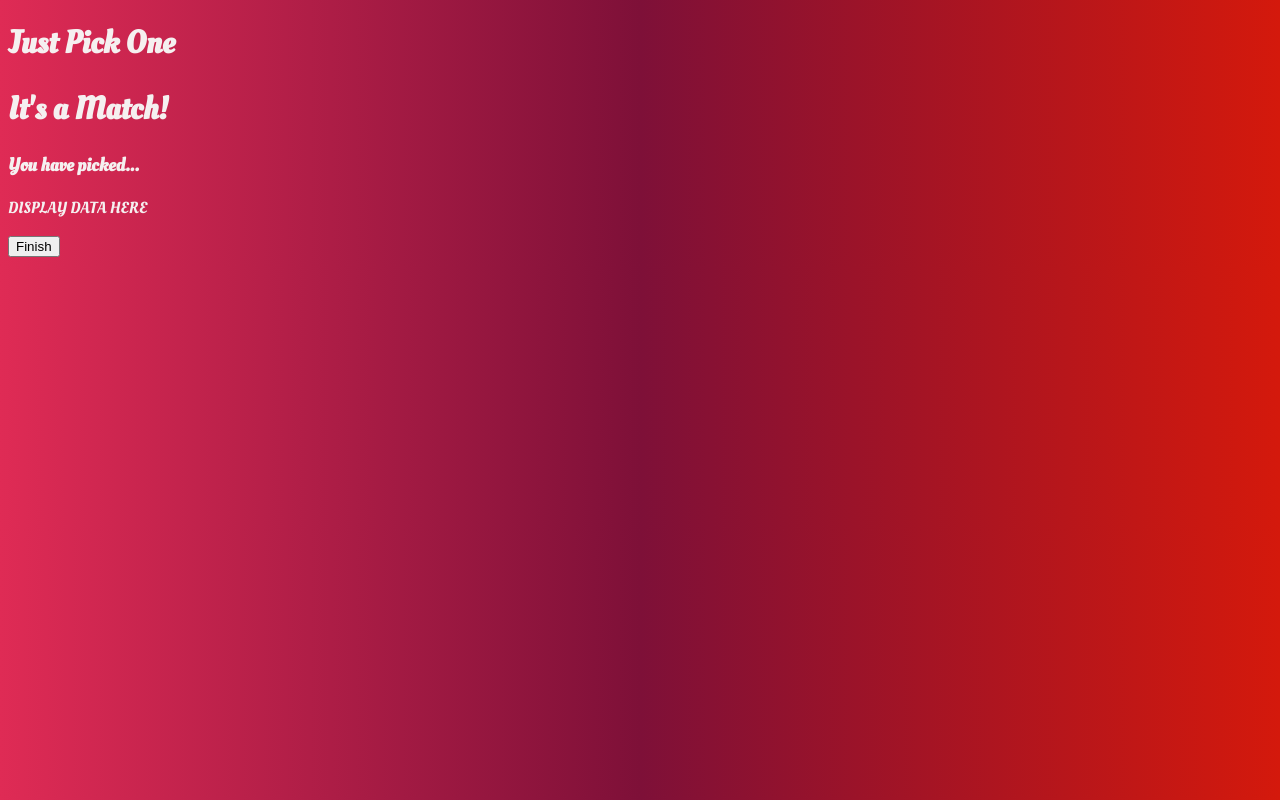
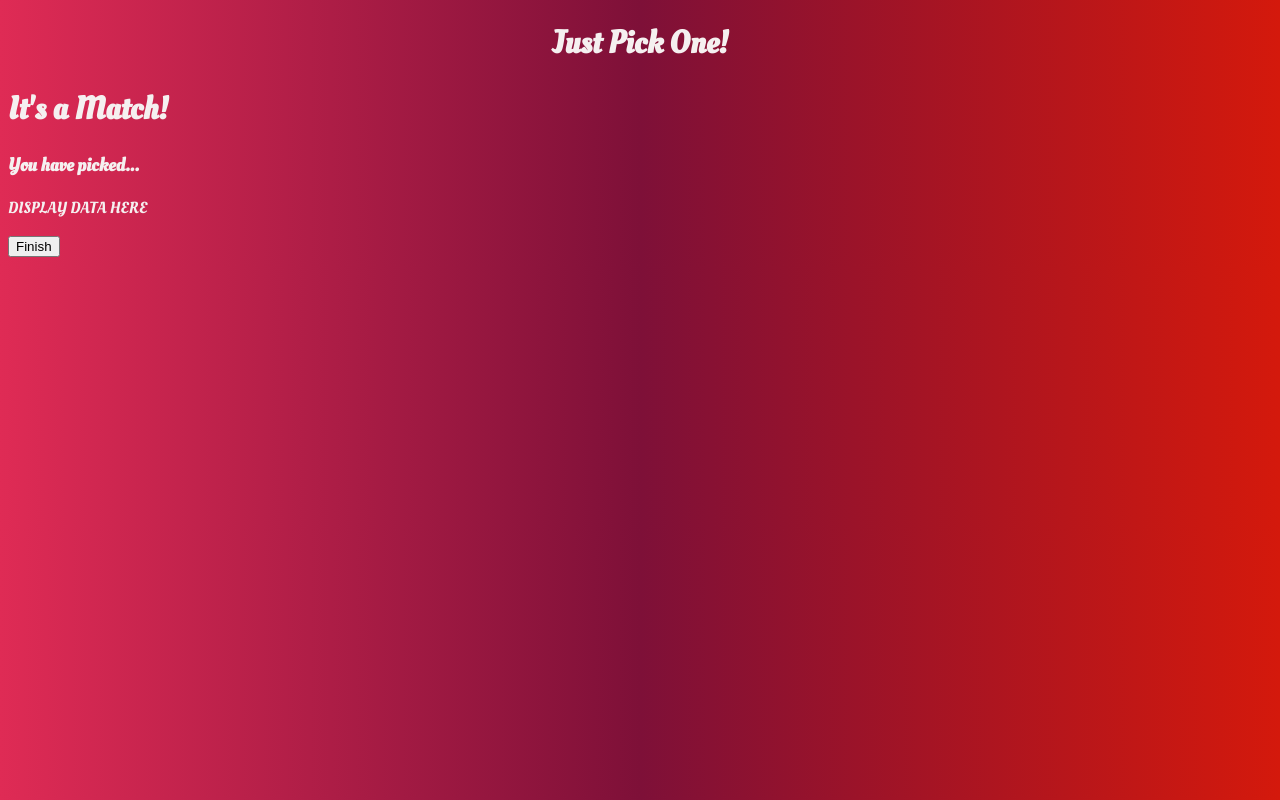
Before and after one commit to idrisimo/fp-Just-pick-one, a React app in the folder client/: page /UserMatch in a window 1280 px wide. Built offline with nearby package versions, Linux system fonts and the light colour scheme; a web font is replaced by a local one.

Commit message:
More Styling

```diff
--- a/client/public/index.html
+++ b/client/public/index.html
@@ -4,7 +4,7 @@
    <meta charset="UTF-8">
    <meta http-equiv="X-UA-Compatible" content="IE=edge">
    <meta name="viewport" content="width=device-width, initial-scale=1.0">
-   <title>Just Pick One</title>
+   <title>Just Pick One!</title>
 </head>
 <body>
    <div id="root"></div>
--- a/client/src/App.jsx
+++ b/client/src/App.jsx
@@ -14,7 +14,7 @@ function App() {
         <LoginProvider>
         <div id='app'>
             <main>
-            <h1>Just Pick One</h1>
+            <h1 style={{textAlign: 'center'}}>Just Pick One!</h1>
                 <Routes>
 
                     <Route path="/EditPreferences" element={<EditPreferences />}/>
--- /dev/null
+++ b/client/src/pages/UserMatch/UserMatch.css
@@ -0,0 +1,4 @@
+.container {
+    text-align: center;
+    margin-top: 15vh;
+}
--- a/client/src/pages/UserMatch/index.js
+++ b/client/src/pages/UserMatch/index.js
@@ -2,6 +2,8 @@ import React from "react";
 import { useContext } from "react";
 import { MatchCard, NavButton } from "../../components";
 import { useLogin } from "../../context/LoginProvider";
+import { Container } from '@mui/material';
+import './UserMatch.css'
 
 export function UserMatch() {
 
```
